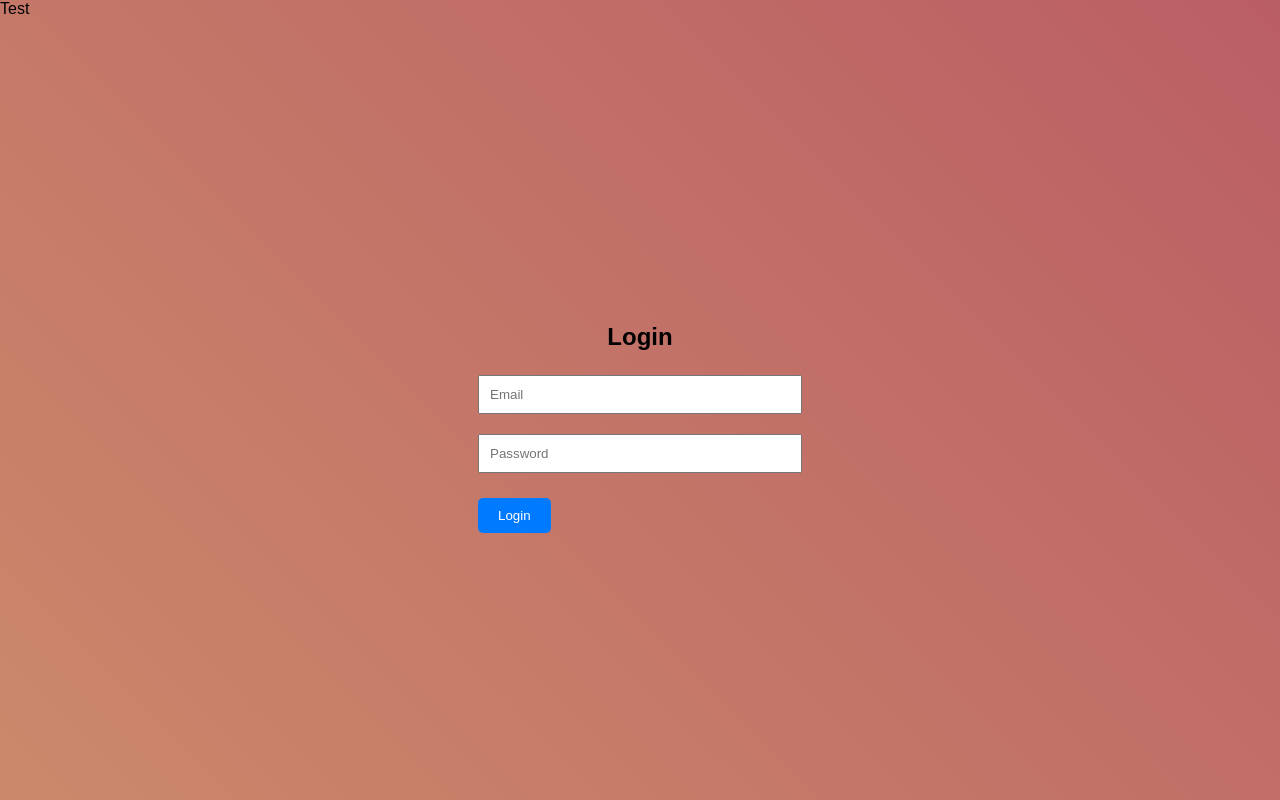
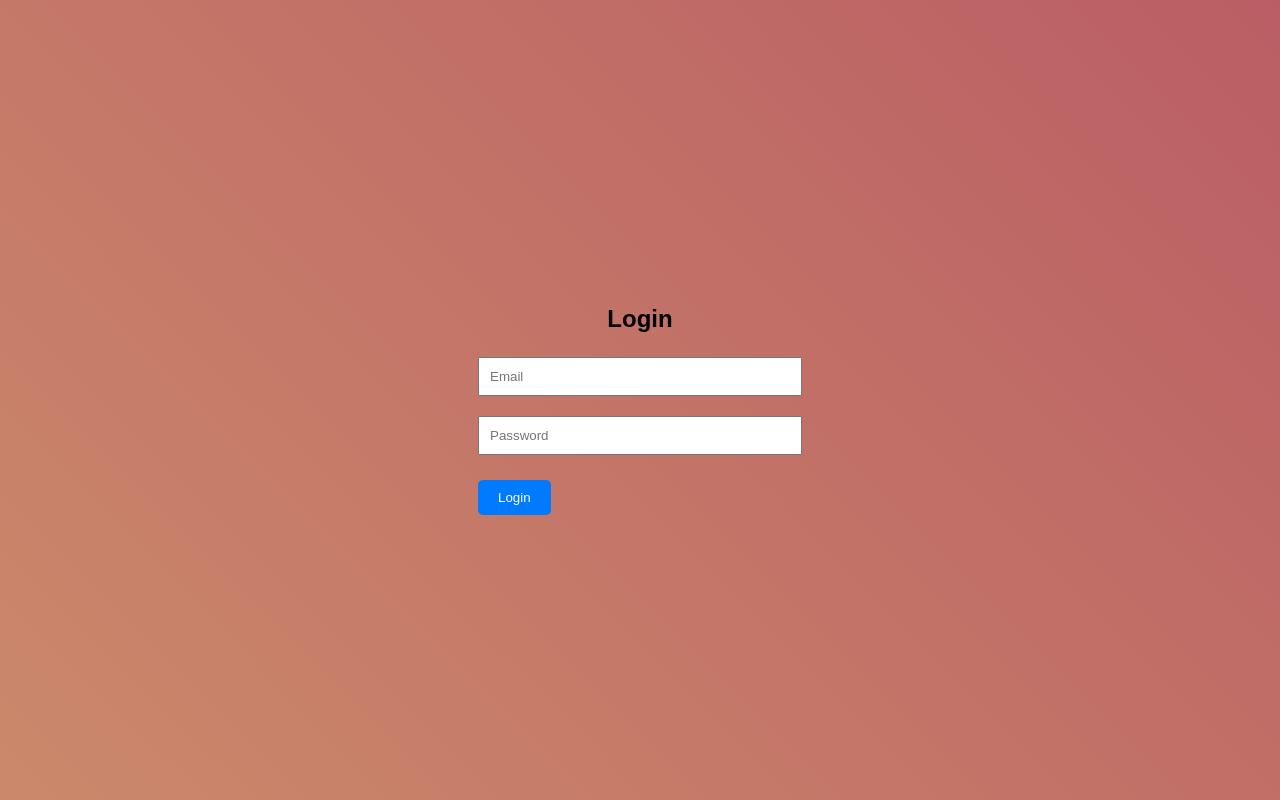
Before and after one commit to kvk30/login-app, a React (Create React App) app: page / in a window 1280 px wide. Built offline with nearby package versions, Linux system fonts and the light colour scheme.

Commit message:
Removed test paragraph

```diff
--- a/src/App.js
+++ b/src/App.js
@@ -25,7 +25,6 @@ const App = () => {
 
   return (
     <div className="app-wrapper">
-      <div>Test</div>
       <Routes>
         <Route
           path="/"
--- a/src/Components/Login.css
+++ b/src/Components/Login.css
@@ -3,6 +3,7 @@
   flex-direction: column;
   align-items: center;
   justify-content: center;
+  overflow-y: auto; /* Enables vertical scrolling */
   height: 100vh;
 }
 
```
